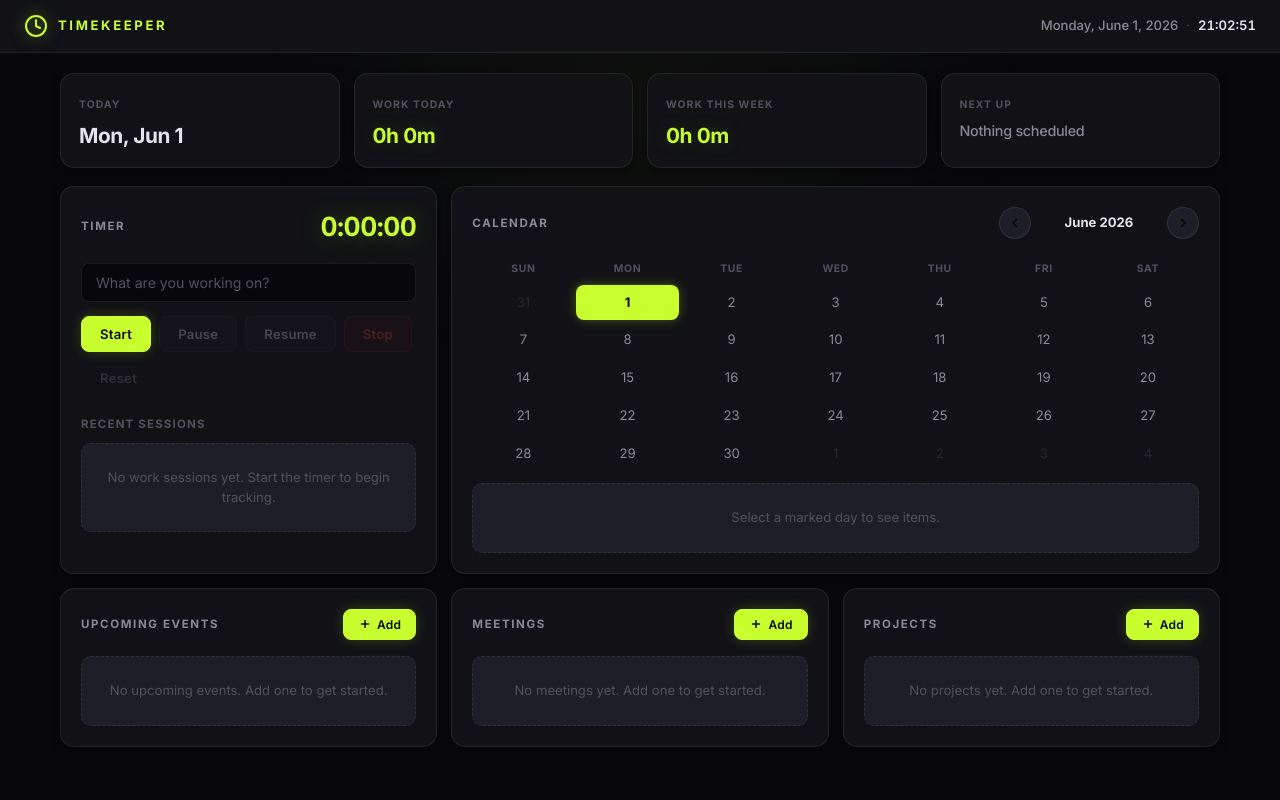
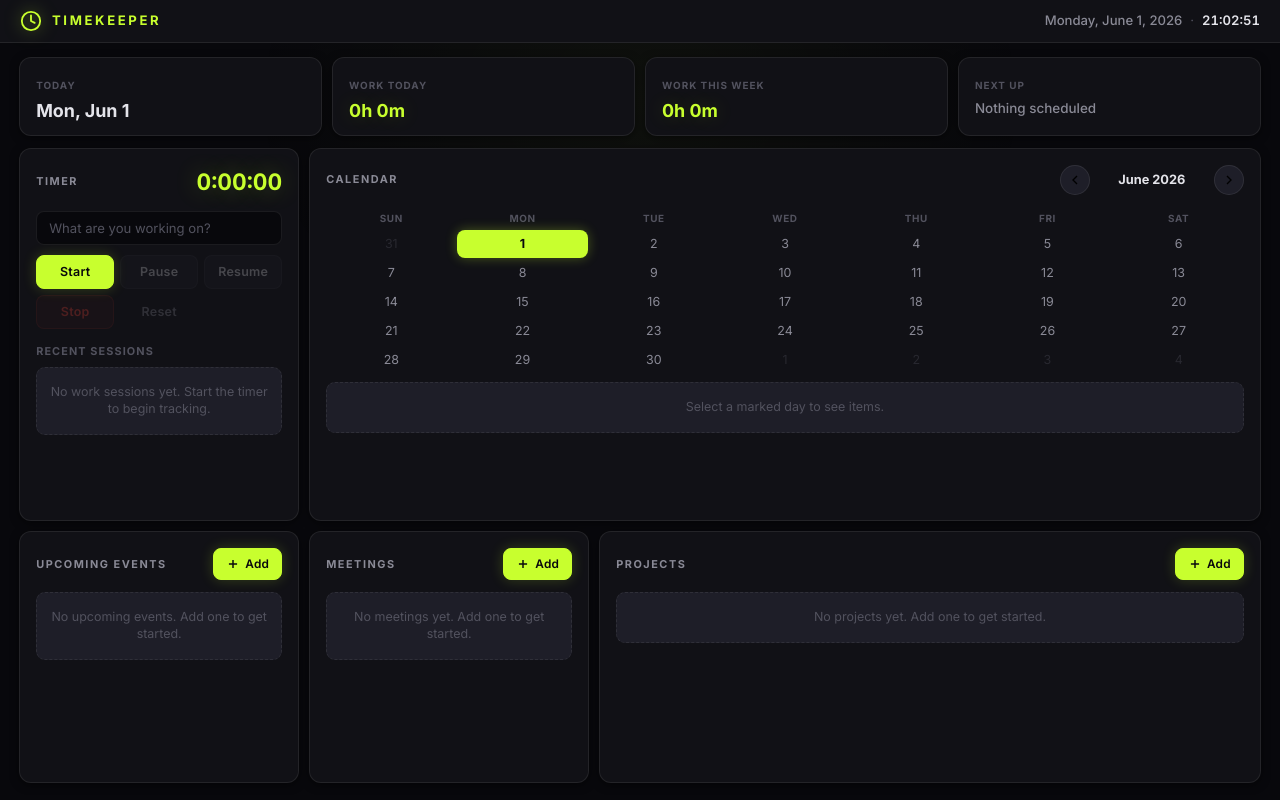
Before and after one commit to JGonzalez-7/Timekeeper-dashboard, a plain HTML site: page index.html in a window 1280 px wide. Drawn offline with Linux system fonts and the light colour scheme.

Commit message:
Implemented compact dashboard layout

```diff
--- a/css/style.css
+++ b/css/style.css
@@ -22,8 +22,8 @@
   --border-accent: rgba(200, 255, 46, 0.25);
   --shadow: 0 2px 8px rgba(0, 0, 0, 0.5);
   --shadow-lg: 0 8px 32px rgba(0, 0, 0, 0.6);
-  --radius: 14px;
-  --radius-sm: 10px;
+  --radius: 12px;
+  --radius-sm: 9px;
   --radius-xs: 8px;
   --blur: blur(20px);
   --font: 'Inter', -apple-system, BlinkMacSystemFont, 'Segoe UI', Roboto, Helvetica, Arial, sans-serif;
@@ -62,7 +62,7 @@ body::after {
   display: flex;
   align-items: center;
   justify-content: space-between;
-  padding: 14px 24px;
+  padding: 10px 20px;
   background: var(--surface);
   border-bottom: 1px solid var(--border);
   position: sticky;
@@ -72,7 +72,12 @@ body::after {
 
 .header-left { display: flex; align-items: center; gap: 10px; }
 
-.logo-icon { color: var(--accent); filter: drop-shadow(0 0 8px rgba(200, 255, 46, 0.5)); }
+.logo-icon {
+  width: 22px;
+  height: 22px;
+  color: var(--accent);
+  filter: drop-shadow(0 0 8px rgba(200, 255, 46, 0.5));
+}
 
 .app-title {
   font-size: 0.82rem;
@@ -92,7 +97,7 @@ body::after {
   border: 1px solid var(--border);
   border-radius: var(--radius);
   box-shadow: var(--shadow);
-  padding: 20px;
+  padding: 16px;
   transition: border-color var(--transition), box-shadow var(--transition);
 }
 
@@ -102,11 +107,12 @@ body::after {
   display: flex;
   align-items: center;
   justify-content: space-between;
-  margin-bottom: 16px;
+  gap: 10px;
+  margin-bottom: 12px;
 }
 
 .card-heading {
-  font-size: 0.72rem;
+  font-size: 0.68rem;
   font-weight: 700;
   letter-spacing: 0.14em;
   text-transform: uppercase;
@@ -114,7 +120,7 @@ body::after {
 }
 
 .card-label {
-  font-size: 0.65rem;
+  font-size: 0.62rem;
   font-weight: 700;
   text-transform: uppercase;
   letter-spacing: 0.1em;
@@ -123,27 +129,35 @@ body::after {
 
 .card-value {
   display: block;
-  font-size: 1.3rem;
+  font-size: 1.12rem;
   font-weight: 700;
-  letter-spacing: -0.02em;
-  margin-top: 6px;
+  letter-spacing: 0;
+  line-height: 1.2;
+  margin-top: 5px;
   color: var(--text);
 }
 
-.card-value--small { font-size: 0.9rem; font-weight: 500; color: var(--text-secondary); }
+.card-value--small { font-size: 0.84rem; font-weight: 500; line-height: 1.3; color: var(--text-secondary); }
 
 .card-value--accent { color: var(--accent); text-shadow: 0 0 20px rgba(200, 255, 46, 0.2); }
+
+#nextUp {
+  display: -webkit-box;
+  overflow: hidden;
+  -webkit-box-orient: vertical;
+  -webkit-line-clamp: 2;
+}
 
 /* ===== Overview Row ===== */
 .overview-row {
   display: grid;
   grid-template-columns: repeat(4, 1fr);
-  gap: 14px;
-  margin-bottom: 18px;
+  gap: 10px;
+  margin-bottom: 12px;
 }
 
 .card-overview {
-  padding: 16px 18px;
+  padding: 13px 16px;
 }
 
 .card-overview:hover {
@@ -152,16 +166,28 @@ body::after {
 }
 
 /* ===== Dashboard Grid ===== */
-.dashboard { max-width: 1200px; margin: 0 auto; padding: 20px; position: relative; z-index: 1; }
+.dashboard {
+  width: 100%;
+  max-width: 1680px;
+  margin: 0 auto;
+  padding: 14px clamp(14px, 1.5vw, 22px) 16px;
+  position: relative;
+  z-index: 1;
+}
 
 .dashboard-grid {
   display: grid;
-  grid-template-columns: 1fr 1fr 1fr;
-  gap: 14px;
+  grid-template-columns: minmax(230px, 280px) minmax(230px, 280px) minmax(0, 1fr);
+  grid-template-rows: minmax(280px, auto) minmax(180px, auto);
+  gap: 10px;
+  align-items: stretch;
 }
 
-.card-timer { grid-column: 1; }
-.card-calendar { grid-column: 2 / 4; }
+.card-timer { grid-column: 1; grid-row: 1; }
+.card-calendar { grid-column: 2 / 4; grid-row: 1; }
+.card-events { grid-column: 1; grid-row: 2; }
+.card-meetings { grid-column: 2; grid-row: 2; }
+.card-projects { grid-column: 3; grid-row: 2; }
 .card-projects .item-card { padding: 10px; }
 .card-projects .item-title {
   font-size: 0.82rem;
@@ -184,20 +210,20 @@ body::after {
 
 /* ===== Timer ===== */
 .timer-display {
-  font-size: 1.65rem;
+  font-size: 1.42rem;
   font-weight: 700;
   font-variant-numeric: tabular-nums;
-  letter-spacing: -0.02em;
+  letter-spacing: 0;
   color: var(--accent);
   text-shadow: 0 0 24px rgba(200, 255, 46, 0.3);
 }
 
-.timer-input-row { margin-bottom: 14px; }
+.timer-input-row { margin-bottom: 10px; }
 
 .timer-input {
   width: 100%;
-  padding: 10px 14px;
-  font-size: 0.88rem;
+  padding: 8px 12px;
+  font-size: 0.82rem;
   font-family: var(--font);
   border: 1px solid var(--border);
   border-radius: var(--radius-xs);
@@ -214,7 +240,18 @@ body::after {
 
 .timer-input::placeholder { color: var(--text-tertiary); }
 
-.timer-controls { display: flex; gap: 8px; flex-wrap: wrap; margin-bottom: 20px; }
+.timer-controls {
+  display: grid;
+  grid-template-columns: repeat(3, minmax(0, 1fr));
+  gap: 6px;
+  margin-bottom: 14px;
+}
+
+.timer-controls .btn {
+  width: 100%;
+  padding-left: 8px;
+  padding-right: 8px;
+}
 
 /* ===== Buttons ===== */
 .btn {
@@ -222,8 +259,9 @@ body::after {
   align-items: center;
   justify-content: center;
   gap: 5px;
-  padding: 9px 18px;
-  font-size: 0.82rem;
+  min-height: 34px;
+  padding: 8px 14px;
+  font-size: 0.78rem;
   font-weight: 600;
   font-family: var(--font);
   letter-spacing: 0.02em;
@@ -270,10 +308,18 @@ body::after {
 }
 .btn-ghost:hover { background: rgba(255,255,255,0.04); color: var(--text); }
 
-.btn-icon { padding: 7px; border-radius: 50%; background: var(--surface-hover); border: 1px solid var(--border); }
+.btn-icon {
+  width: 30px;
+  height: 30px;
+  min-height: 30px;
+  padding: 6px;
+  border-radius: 50%;
+  background: var(--surface-hover);
+  border: 1px solid var(--border);
+}
 .btn-icon:hover { background: rgba(255,255,255,0.08); border-color: rgba(255,255,255,0.14); }
 
-.btn-sm { padding: 7px 14px; font-size: 0.75rem; border-radius: var(--radius-xs); }
+.btn-sm { min-height: 32px; padding: 7px 12px; font-size: 0.74rem; border-radius: var(--radius-xs); }
 
 .btn-delete {
   background: none;
@@ -290,13 +336,15 @@ body::after {
 .btn-delete:hover { color: var(--danger); background: rgba(255, 69, 58, 0.1); }
 
 /* ===== Sessions List ===== */
-.sessions-list { max-height: 220px; overflow-y: auto; }
+.sessions-section { min-height: 0; }
+
+.sessions-list { max-height: 170px; overflow-y: auto; }
 
 .session-item {
   display: flex;
   align-items: center;
   justify-content: space-between;
-  padding: 10px 0;
+  padding: 8px 0;
   border-bottom: 1px solid var(--border);
   gap: 10px;
 }
@@ -306,7 +354,7 @@ body::after {
 .session-info { flex: 1; min-width: 0; }
 
 .session-task {
-  font-size: 0.85rem;
+  font-size: 0.8rem;
   font-weight: 500;
   color: var(--text);
   white-space: nowrap;
@@ -315,13 +363,13 @@ body::after {
 }
 
 .session-meta {
-  font-size: 0.73rem;
+  font-size: 0.7rem;
   color: var(--text-tertiary);
   margin-top: 2px;
 }
 
 .session-duration {
-  font-size: 0.82rem;
+  font-size: 0.78rem;
   font-weight: 700;
   font-variant-numeric: tabular-nums;
   color: var(--accent);
@@ -330,28 +378,33 @@ body::after {
 
 /* ===== Calendar ===== */
 .calendar-nav { display: flex; align-items: center; gap: 8px; }
-.calendar-month-label { font-size: 0.82rem; font-weight: 700; min-width: 120px; text-align: center; color: var(--text); }
+.calendar-month-label { font-size: 0.8rem; font-weight: 700; min-width: 108px; text-align: center; color: var(--text); }
 
 .calendar-grid {
   display: grid;
   grid-template-columns: repeat(7, 1fr);
-  gap: 2px;
+  gap: 1px;
   text-align: center;
-  margin-bottom: 12px;
+  margin-bottom: 8px;
 }
 
 .cal-head {
-  font-size: 0.65rem;
+  font-size: 0.62rem;
   font-weight: 700;
   color: var(--text-tertiary);
   text-transform: uppercase;
   letter-spacing: 0.06em;
-  padding: 6px 0;
+  padding: 4px 0;
 }
 
 .cal-day {
-  font-size: 0.82rem;
-  padding: 8px 4px;
+  display: flex;
+  align-items: center;
+  justify-content: center;
+  min-height: 28px;
+  font-size: 0.78rem;
+  line-height: 1;
+  padding: 5px 4px;
   border-radius: var(--radius-xs);
   cursor: default;
   transition: background var(--transition), color var(--transition);
@@ -375,7 +428,7 @@ body::after {
 .cal-day--marked::after {
   content: '';
   position: absolute;
-  bottom: 3px;
+  bottom: 2px;
   left: 50%;
   transform: translateX(-50%);
   width: 5px;
@@ -399,7 +452,7 @@ body::after {
 .cal-day--today.cal-day--selected { background: var(--accent); color: #08080c; border-color: transparent; }
 
 .calendar-day-items {
-  max-height: 180px;
+  max-height: 120px;
   overflow-y: auto;
 }
 
@@ -407,9 +460,9 @@ body::after {
   display: flex;
   align-items: flex-start;
   gap: 8px;
-  padding: 8px 0;
+  padding: 6px 0;
   border-bottom: 1px solid var(--border);
-  font-size: 0.82rem;
+  font-size: 0.78rem;
 }
 
 .cal-item:last-child { border-bottom: none; }
@@ -428,20 +481,20 @@ body::after {
 
 .cal-item-info { flex: 1; min-width: 0; }
 .cal-item-title { font-weight: 500; color: var(--text); white-space: nowrap; overflow: hidden; text-overflow: ellipsis; }
-.cal-item-time { color: var(--text-tertiary); font-size: 0.73rem; }
+.cal-item-time { color: var(--text-tertiary); font-size: 0.7rem; }
 
 /* ===== Items List (Events / Projects) ===== */
-.items-list { max-height: 380px; overflow-y: auto; }
+.items-list { max-height: 300px; overflow-y: auto; }
 
 .item-card {
   display: flex;
   align-items: flex-start;
-  gap: 12px;
-  padding: 12px;
+  gap: 8px;
+  padding: 9px;
   border-radius: var(--radius-sm);
   background: var(--surface-hover);
   border: 1px solid var(--border);
-  margin-bottom: 8px;
+  margin-bottom: 6px;
   transition: border-color var(--transition), background var(--transition);
 }
 
@@ -452,30 +505,32 @@ body::after {
 .item-left { flex: 1; min-width: 0; }
 
 .item-title {
-  font-size: 0.88rem;
+  font-size: 0.82rem;
   font-weight: 600;
   color: var(--text);
+  line-height: 1.25;
   white-space: nowrap;
   overflow: hidden;
   text-overflow: ellipsis;
 }
 
 .item-sub {
-  font-size: 0.75rem;
+  font-size: 0.7rem;
   color: var(--text-tertiary);
   margin-top: 2px;
+  line-height: 1.3;
   white-space: nowrap;
   overflow: hidden;
   text-overflow: ellipsis;
 }
 
-.item-badges { display: flex; gap: 6px; margin-top: 6px; flex-wrap: wrap; }
+.item-badges { display: flex; gap: 4px; margin-top: 5px; flex-wrap: wrap; }
 
 .badge {
   display: inline-flex;
   align-items: center;
-  padding: 2px 8px;
-  font-size: 0.62rem;
+  padding: 2px 7px;
+  font-size: 0.58rem;
   font-weight: 700;
   border-radius: 100px;
   text-transform: uppercase;
@@ -504,9 +559,10 @@ body::after {
 /* ===== Empty States ===== */
 .empty-state {
   text-align: center;
-  padding: 24px 12px;
+  padding: 16px 10px;
   color: var(--text-tertiary);
-  font-size: 0.82rem;
+  font-size: 0.78rem;
+  line-height: 1.35;
   border: 1px dashed var(--border);
   border-radius: var(--radius-sm);
   background: var(--surface-hover);
@@ -514,10 +570,10 @@ body::after {
 
 /* ===== Sub Heading ===== */
 .sub-heading {
-  font-size: 0.72rem;
+  font-size: 0.68rem;
   font-weight: 700;
   color: var(--text-tertiary);
-  margin-bottom: 10px;
+  margin-bottom: 8px;
   letter-spacing: 0.1em;
   text-transform: uppercase;
 }
@@ -602,11 +658,57 @@ body::after {
 ::-webkit-scrollbar-thumb:hover { background: rgba(255, 255, 255, 0.15); }
 
 /* ===== Responsive ===== */
+@media (min-width: 901px) and (min-height: 700px) {
+  body { overflow: hidden; }
+
+  .dashboard {
+    height: calc(100vh - 44px);
+    display: grid;
+    grid-template-rows: auto minmax(0, 1fr);
+  }
+
+  .overview-row {
+    min-height: 0;
+  }
+
+  .dashboard-grid {
+    min-height: 0;
+    grid-template-rows: minmax(270px, 0.92fr) minmax(170px, 0.62fr);
+  }
+
+  .dashboard-grid > .card {
+    min-height: 0;
+    overflow: hidden;
+    display: flex;
+    flex-direction: column;
+  }
+
+  .card-calendar .calendar-day-items,
+  .card-events .items-list,
+  .card-meetings .items-list,
+  .card-projects .items-list,
+  .sessions-list {
+    flex: 1;
+    min-height: 0;
+    max-height: none;
+  }
+
+  .sessions-section {
+    flex: 1;
+    display: flex;
+    flex-direction: column;
+  }
+}
+
 @media (max-width: 900px) {
   .overview-row { grid-template-columns: repeat(2, 1fr); }
   .dashboard-grid { grid-template-columns: 1fr 1fr; }
+  .card-timer, .card-calendar, .card-events, .card-meetings, .card-projects { grid-row: auto; }
   .card-timer { grid-column: 1; }
   .card-calendar { grid-column: 2; }
+  .card-events { grid-column: 1; }
+  .card-meetings { grid-column: 2; }
+  .card-projects { grid-column: 1 / -1; }
   .card-projects .item-card { flex-direction: row; gap: 12px; }
 }
 
@@ -623,7 +725,7 @@ body::after {
   .cal-day { padding: 6px 2px; font-size: 0.76rem; }
   .form-row { grid-template-columns: 1fr; }
   .dashboard-grid { grid-template-columns: 1fr; }
-  .card-timer, .card-calendar, .card-events, .card-meetings, .card-projects { grid-column: 1; }
+  .card-timer, .card-calendar, .card-events, .card-meetings, .card-projects { grid-column: 1; grid-row: auto; }
   .card-projects .item-card { flex-direction: row; gap: 12px; }
 }
 
```
